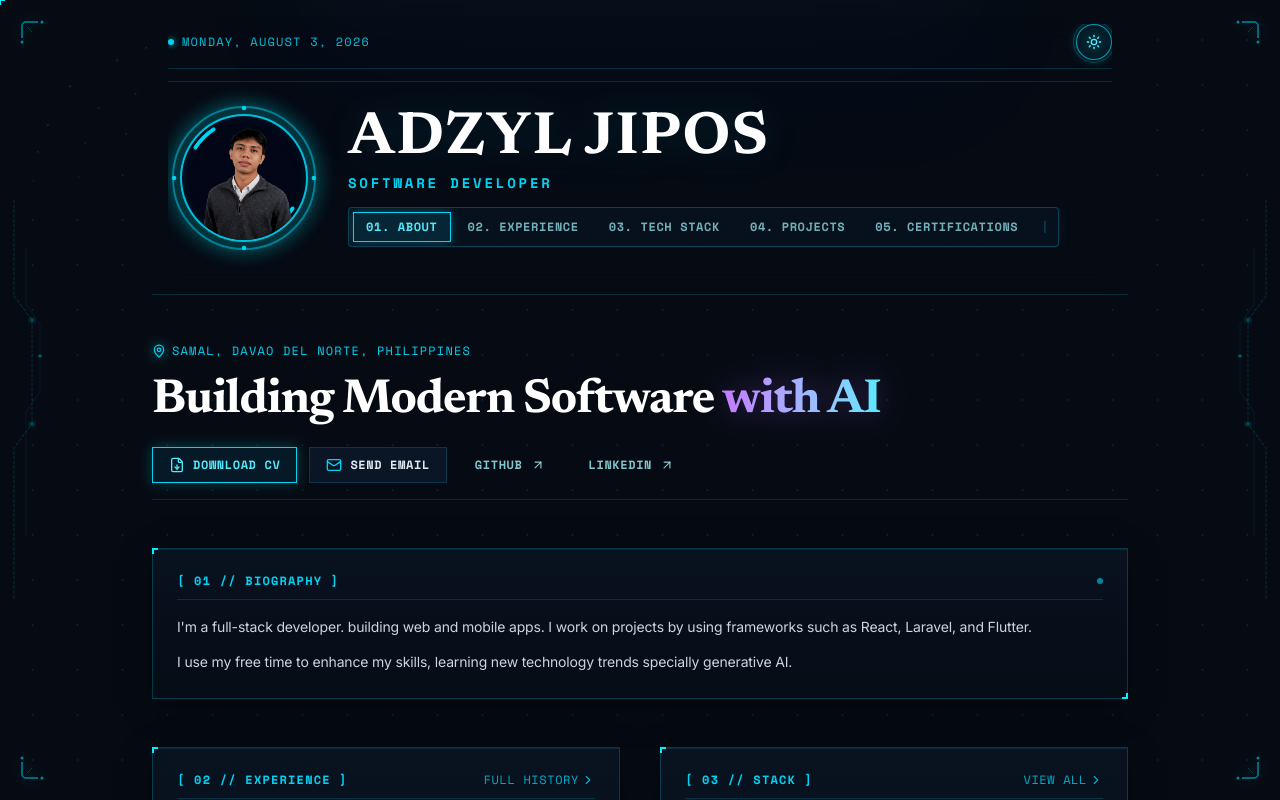
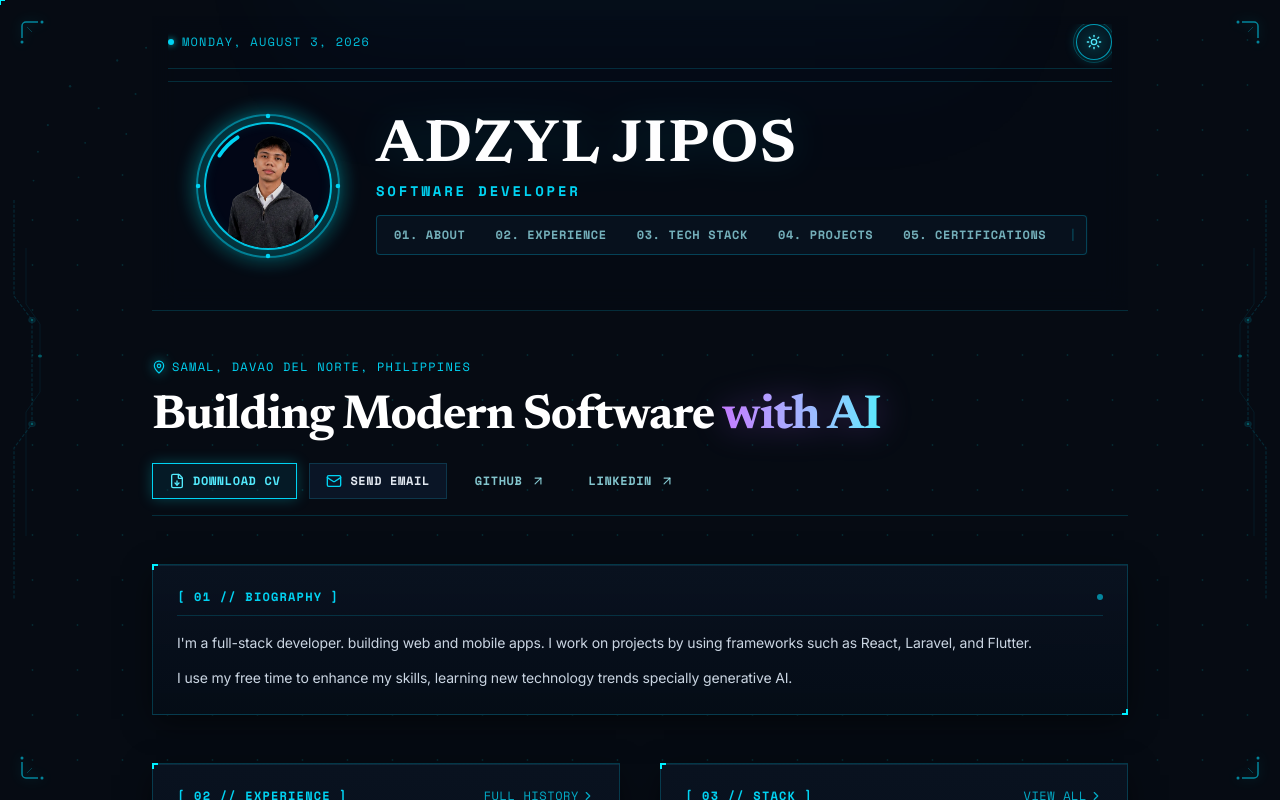
Before and after one commit to Dev-Aziii/my-portfolio-app, a React (Vite) app: page / in a window 1280 px wide. Both pictures are taken after a click on the button 1094 px from the left and 42 px from the top of the page. Shown: the top 800 px of the page. Built offline with nearby package versions, Linux system fonts and the light colour scheme.

Commit message:
feat: fix ui bugs

```diff
--- a/src/components/Masthead.tsx
+++ b/src/components/Masthead.tsx
@@ -263,9 +263,9 @@ export default function Masthead({ onNavigateSection }: MastheadProps) {
                 : "max-h-56 opacity-100 my-3 py-4 sm:py-6 pointer-events-auto"
             }`}
           >
-            <div className="flex items-center gap-6 lg:gap-8 px-1">
+            <div className="flex items-center gap-6 lg:gap-8 px-4 sm:px-6">
               {/* Glowing Profile Portrait Frame */}
-              <div className="shrink-0 group relative cursor-pointer">
+              <div className="shrink-0 group relative cursor-pointer my-1">
                 {/* Light Mode: Classic Double Ring */}
                 <div className="dark:hidden p-1 border-2 border-border/80 rounded-full bg-card/40 shadow-md transition-all duration-500 group-hover:border-foreground/40">
                   <div className="size-28 lg:size-32 rounded-full border border-border/60 overflow-hidden bg-muted">
@@ -278,12 +278,12 @@ export default function Masthead({ onNavigateSection }: MastheadProps) {
                 </div>
 
                 {/* Dark Mode: Futuristic Glowing HUD Ring */}
-                <div className="hidden dark:block relative p-2">
+                <div className="hidden dark:block relative p-3">
                   {/* Outer Pulsing Neon Glow Ring */}
-                  <div className="absolute inset-0 rounded-full border-2 border-cyan-400/80 shadow-[0_0_20px_rgba(0,240,255,0.45),inset_0_0_15px_rgba(0,240,255,0.25)] animate-hud-pulse" />
+                  <div className="absolute inset-1 rounded-full border-2 border-cyan-400/80 shadow-[0_0_20px_rgba(0,240,255,0.45),inset_0_0_15px_rgba(0,240,255,0.25)] animate-hud-pulse" />
 
                   {/* Outer Segmented HUD Arc Details */}
-                  <svg className="absolute -inset-1 size-[calc(100%+8px)] pointer-events-none text-cyan-400" viewBox="0 0 100 100">
+                  <svg className="absolute inset-0 size-full pointer-events-none text-cyan-400" viewBox="0 0 100 100">
                     {/* Top-Left Arc Segment */}
                     <path
                       d="M 18,30 A 42 42 0 0 1 30,18"
@@ -346,16 +346,12 @@ export default function Masthead({ onNavigateSection }: MastheadProps) {
 
                   {/* Dark Mode: Futuristic HUD Segmented Nav Bar */}
                   <div className="hidden dark:inline-flex items-center gap-1 p-1 rounded-sm bg-[#081220]/90 border border-cyan-500/30 shadow-[0_0_15px_rgba(0,240,255,0.08)] max-w-full overflow-x-auto">
-                    {navItems.map((item, idx) => (
+                    {navItems.map((item) => (
                       <a
                         key={item.id}
                         href={`#${item.id}`}
                         onClick={(e) => handleNavClick(item.id, e)}
-                        className={`px-3 py-1.5 font-mono text-xs uppercase tracking-wider font-semibold transition-all whitespace-nowrap ${
-                          idx === 0
-                            ? "bg-cyan-950/60 border border-cyan-400 text-cyan-300 shadow-[0_0_10px_rgba(0,240,255,0.3)]"
-                            : "border border-transparent text-cyan-200/70 hover:text-cyan-300 hover:border-cyan-500/40 hover:bg-cyan-950/30"
-                        }`}
+                        className="px-3 py-1.5 font-mono text-xs uppercase tracking-wider font-semibold transition-all whitespace-nowrap border border-transparent text-cyan-200/70 hover:text-cyan-300 hover:border-cyan-500/40 hover:bg-cyan-950/30 rounded-xs"
                       >
                         {item.label}
                       </a>
--- a/src/components/ThemeToggle.tsx
+++ b/src/components/ThemeToggle.tsx
@@ -2,21 +2,36 @@ import { useEffect, useState } from "react";
 import { Moon, Sun } from "lucide-react";
 
 export default function ThemeToggle() {
-  const [isDark, setIsDark] = useState(false);
+  const [isDark, setIsDark] = useState<boolean>(() => {
+    if (typeof document !== "undefined") {
+      return document.documentElement.classList.contains("dark");
+    }
+    return false;
+  });
 
   useEffect(() => {
     const html = document.documentElement;
-    if (
-      localStorage.theme === "dark" ||
-      (!("theme" in localStorage) &&
-        window.matchMedia("(prefers-color-scheme: dark)").matches)
-    ) {
-      html.classList.add("dark");
-      setIsDark(true);
-    } else {
-      html.classList.remove("dark");
-      setIsDark(false);
-    }
+
+    // Sync state with DOM
+    const syncState = () => {
+      setIsDark(html.classList.contains("dark"));
+    };
+
+    // Initial check
+    syncState();
+
+    // Listen for custom theme change events dispatched by other ThemeToggle instances
+    const handleThemeChange = () => syncState();
+    window.addEventListener("theme-change", handleThemeChange);
+
+    // Also observe class mutations on html element
+    const observer = new MutationObserver(() => syncState());
+    observer.observe(html, { attributes: true, attributeFilter: ["class"] });
+
+    return () => {
+      window.removeEventListener("theme-change", handleThemeChange);
+      observer.disconnect();
+    };
   }, []);
 
   const toggleTheme = (e: React.MouseEvent<HTMLButtonElement>) => {
@@ -33,6 +48,8 @@ export default function ThemeToggle() {
         localStorage.theme = "dark";
         setIsDark(true);
       }
+      // Broadcast to all other ThemeToggle instances
+      window.dispatchEvent(new CustomEvent("theme-change"));
     };
 
     const isReducedMotion = window.matchMedia("(prefers-reduced-motion: reduce)").matches;
@@ -91,11 +108,10 @@ export default function ThemeToggle() {
         aria-hidden="true"
         className="pointer-events-none absolute -inset-1 rounded-full border border-foreground/30 dark:border-cyan-400/40 animate-theme-pulse motion-reduce:animate-none"
       />
-      {isDark ? (
-        <Sun className="size-4 text-cyan-300 drop-shadow-[0_0_6px_rgba(0,240,255,0.6)]" />
-      ) : (
-        <Moon className="size-4" />
-      )}
+      {/* Sun Icon: strictly visible only when .dark is on html element */}
+      <Sun className="hidden dark:block size-4 text-cyan-300 drop-shadow-[0_0_6px_rgba(0,240,255,0.6)]" />
+      {/* Moon Icon: strictly visible only in light mode */}
+      <Moon className="block dark:hidden size-4 text-foreground" />
     </button>
   );
 }
```
